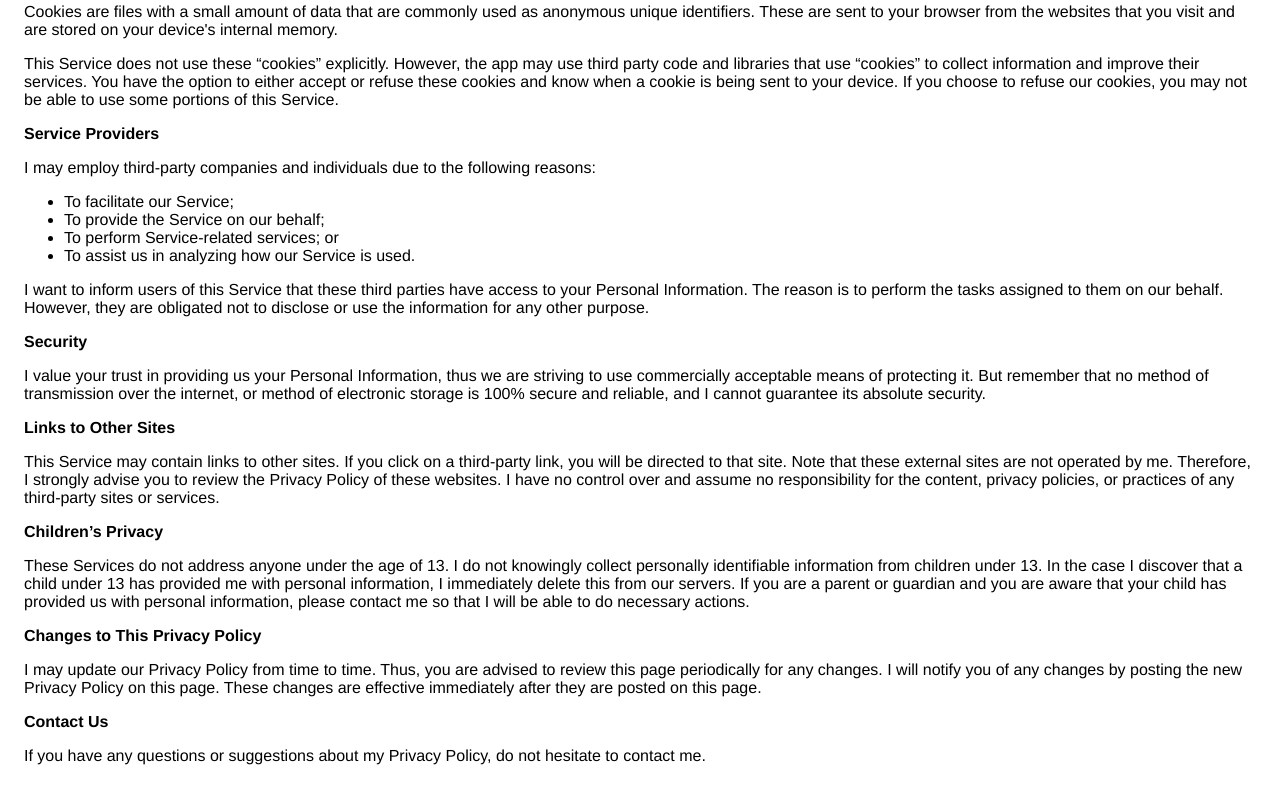
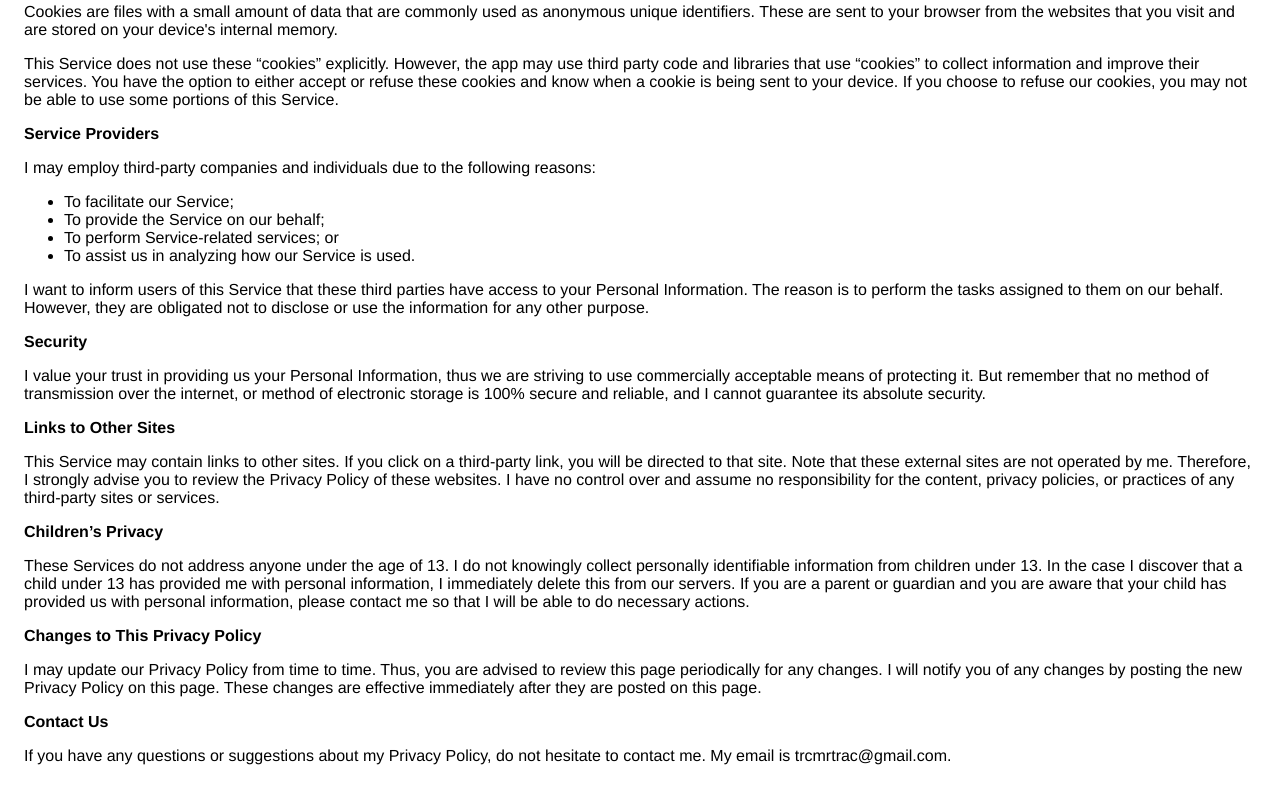
Before and after one commit to testimonialz/testimonialz.github.io, a plain HTML site: page index.html in a window 1280 px wide. Shown: the part 587-1390 px from the top of the page. Drawn offline with Linux system fonts and the light colour scheme.

Commit message:
Update index.html

```diff
--- a/index.html
+++ b/index.html
@@ -42,7 +42,7 @@
                     the new Privacy Policy on this page. These changes are effective immediately after they are posted on
                     this page.
                   </p> <p><strong>Contact Us</strong></p> <p>If you have any questions or suggestions about my Privacy Policy, do not hesitate to contact
-                    me.
+                    me. My email is trcmrtrac@gmail.com.
                   </p>
   </body>
 </html>
```
